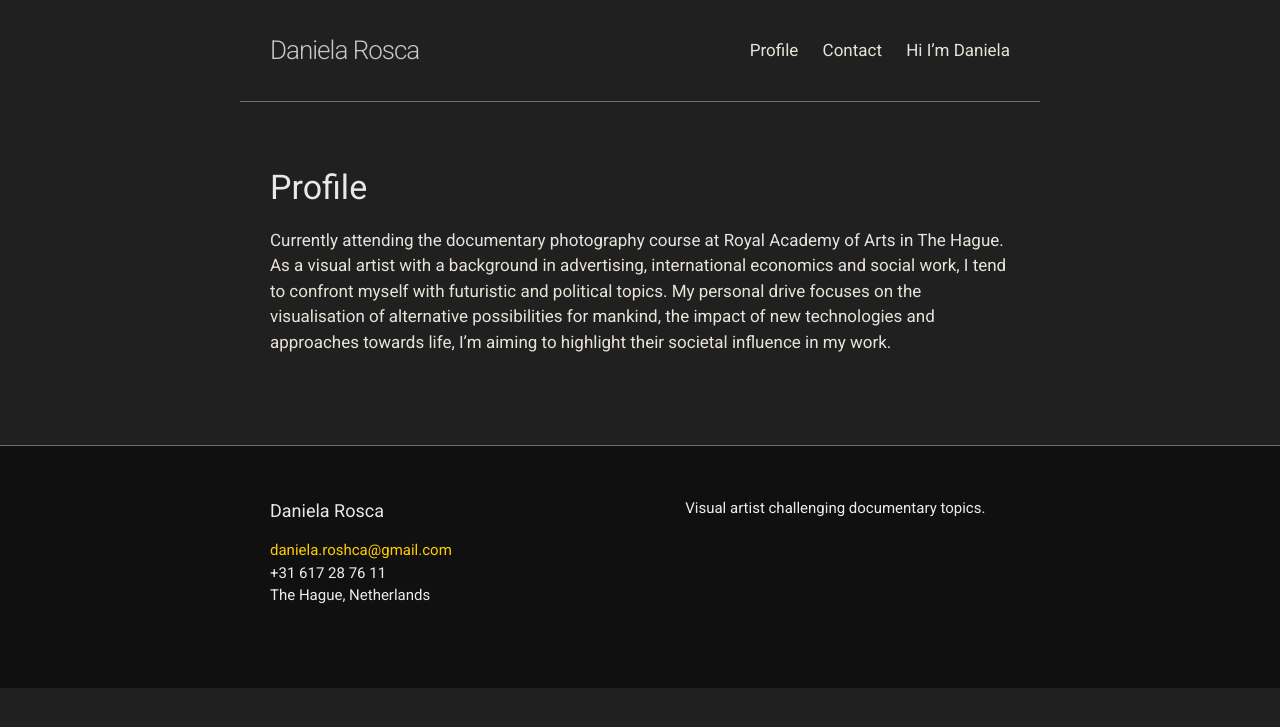
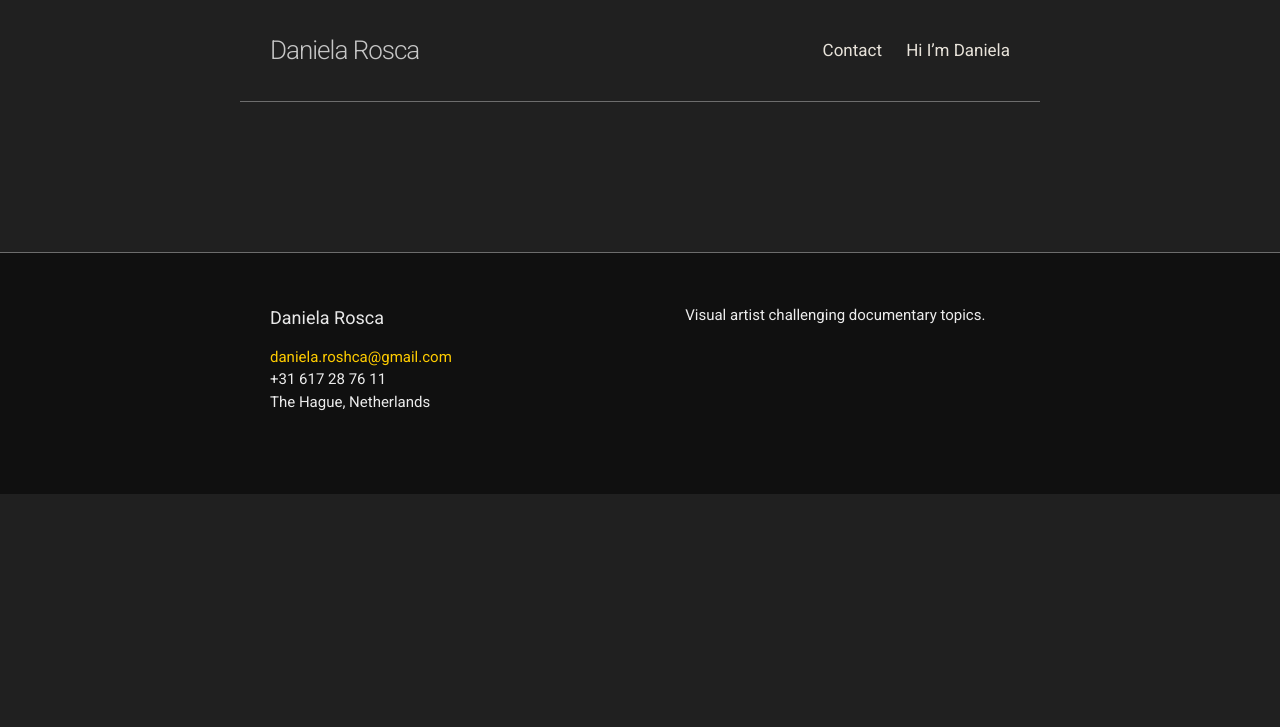
Before and after one commit to Danilusha/danilusha.github.io, a Jekyll site: the page built from about.md, in a window 1280 px wide. Shown: the top 727 px of the page. Built offline with Jekyll 4.4.1, drawn with Linux system fonts in a browser that asks for light colours; our own code applies the rules of GitHub Pages for plain Markdown files.

```diff
--- a/about.md
+++ b/about.md
@@ -3,7 +3,3 @@ layout: page
 title:
 permalink: /about/
 ---
-
-
-# Profile
-Currently attending the  documentary photography course at Royal Academy of Arts in The Hague. As a visual artist with a background in advertising, international economics and social work, I tend to confront myself with futuristic and political topics. My personal drive focuses on the visualisation of alternative possibilities for mankind, the impact of new technologies and approaches towards life, I’m aiming to highlight their societal influence in my work.
```
Also changed, not shown: index.md (+1 -1 lines).
